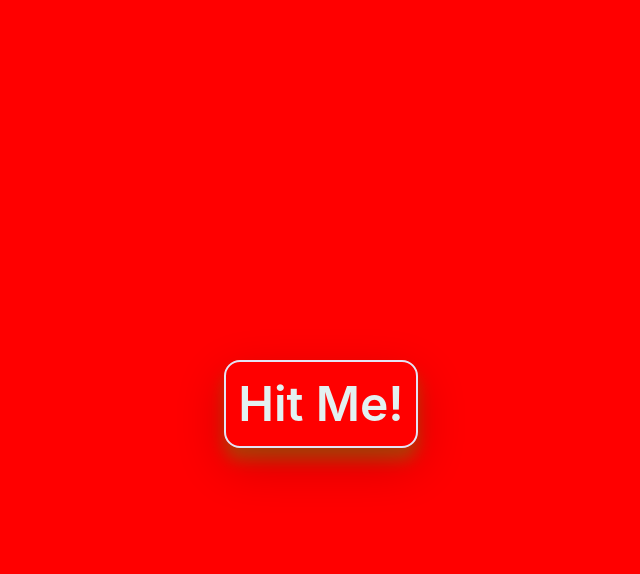
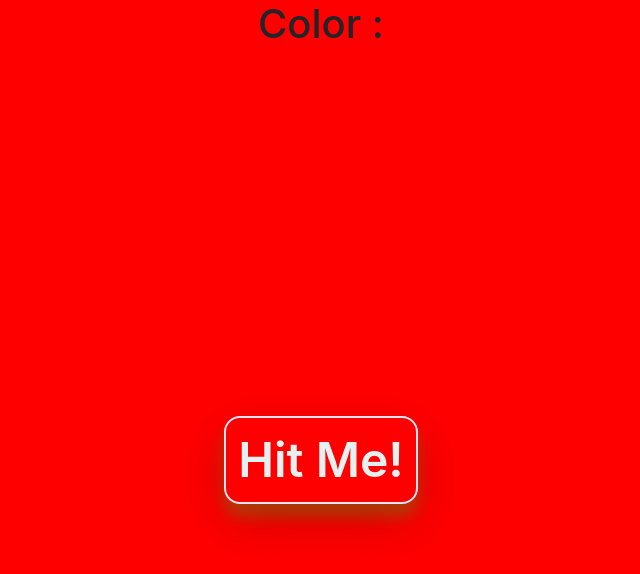
Before and after one commit to Ravinayak07/Javascript-Projects, a plain HTML site: page change_color_background/index.html in a window 1280 px wide. Shown: the whole page, without its empty margins (319-959 px from the left). Drawn offline with Linux system fonts and the light colour scheme.

Commit message:
update 1 for bg color change: display color name

```diff
--- a/change_color_background/index.html
+++ b/change_color_background/index.html
@@ -19,6 +19,7 @@
     <div class="container">
         <div class="row max-height align-items-center text-center">
             <div class="col">
+                <h1>Color :<span id="color_name"></span></h1>
                 <button class="btn btn-outline-secondary">Hit Me!</button>
             </div>
         </div>
@@ -34,6 +35,9 @@
 
 
 <!---
-    UPDATES REQUIRED:
-    Display the name of the colors when it changes
+    UPDATES PENDING:
+
+
+    UPDATES DONE:
+    1. Display the name of the colors when it changes
 -->
--- a/change_color_background/js/script.js
+++ b/change_color_background/js/script.js
@@ -2,11 +2,14 @@
 const button = document.querySelector('button');
 const body = document.querySelector('body');
 const colors = ['red', 'green', 'blue', 'yellow', 'pink', 'purple'];
+const value = document.querySelector('#color_name');
 
 body.style.background = 'red';
 button.addEventListener('click', changeBackground);
 
 function changeBackground(){
     const colorIndex = parseInt(Math.random()*colors.length);
+    value.textContent = colors[colorIndex];
+    console.log(value.textContent);
     body.style.backgroundColor = colors[colorIndex];
 }
```
